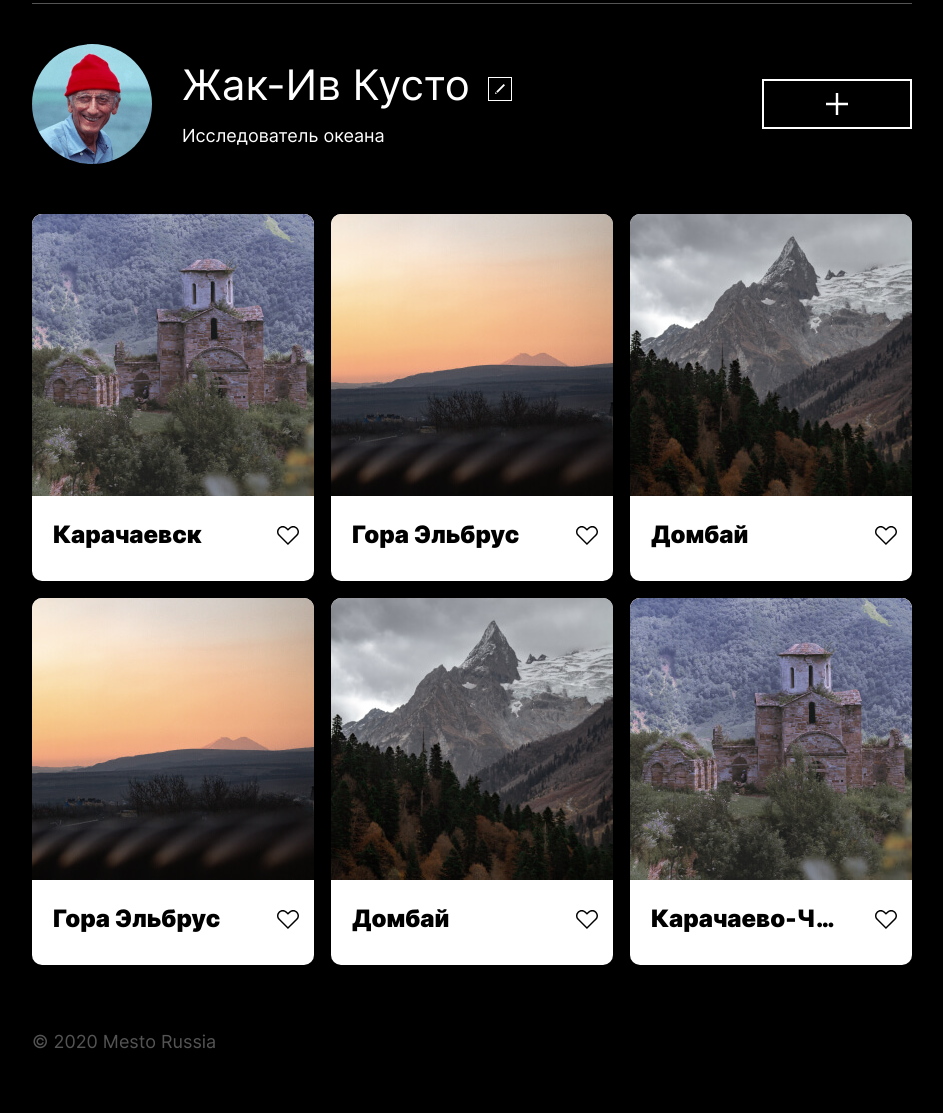
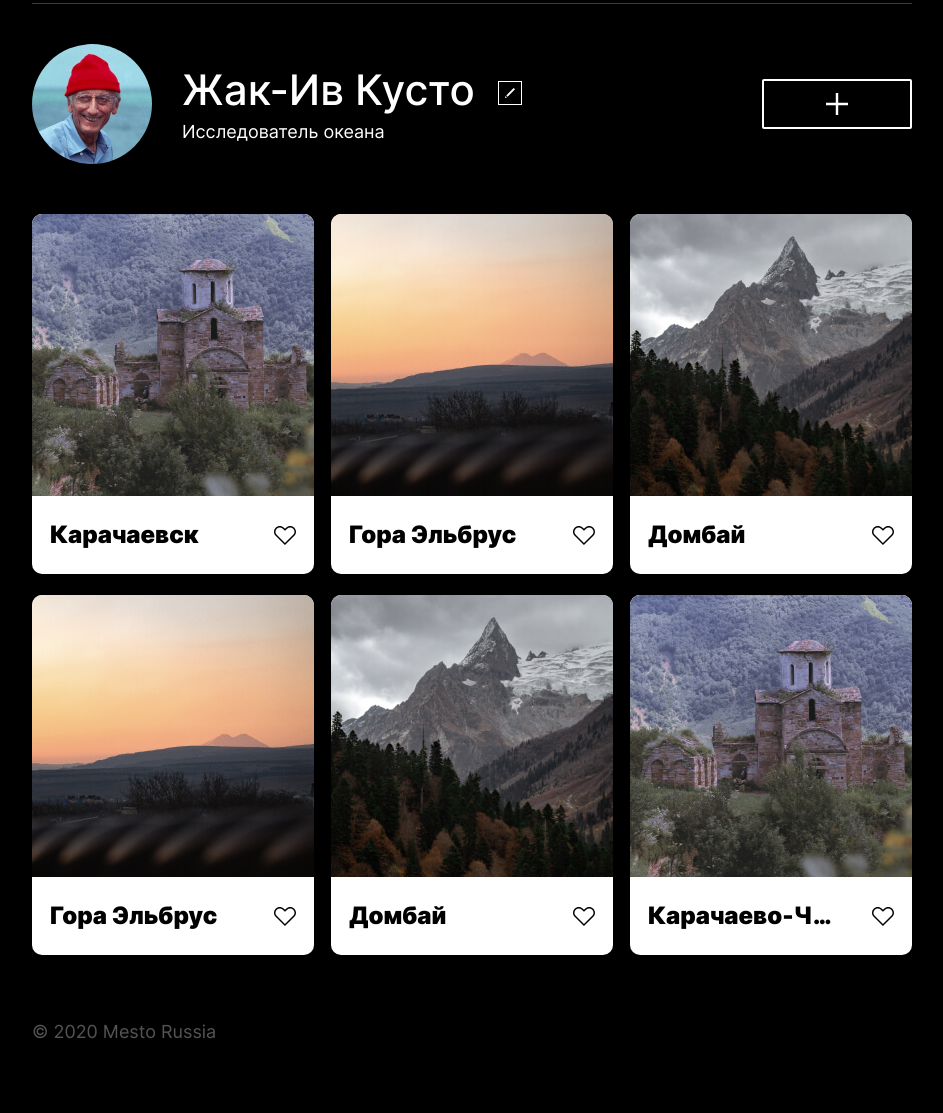
Before and after one commit to iarosch22/mesto-project, a plain HTML site: page index.html in a window 1280 px wide. Shown: the part 119-1232 px from the top of the page, without its empty margins (168-1111 px from the left). Drawn offline with Linux system fonts and the light colour scheme; files whose address does not match are found by name.

Commit message:
add fixies

```diff
--- a/blocks/card/__caption/card__caption.css
+++ b/blocks/card/__caption/card__caption.css
@@ -3,7 +3,7 @@
     justify-content: space-between;
     align-items: center;
     width: 246px;
-    padding-right: 15px;
-    padding-bottom: 31px;
-    padding-left: 21px;
+    padding-right: 24px;
+    padding-bottom: 24px;
+    padding-left: 24px;
 }
--- a/blocks/card/__image/card__image.css
+++ b/blocks/card/__image/card__image.css
@@ -2,4 +2,5 @@
     max-width: 282px;
     border-top-right-radius: 10px;
     border-top-left-radius: 10px;
+    object-fit: cover;
 }
--- a/blocks/card/__like-btn/card__like-btn.css
+++ b/blocks/card/__like-btn/card__like-btn.css
@@ -10,7 +10,7 @@
 }
 
 .card__like-btn:hover {
-    background-image: url(../../../images/heart-hover.svg);
+    opacity: 0.5;
 }
 
 .card__like-btn:active {
--- a/blocks/card/__text/card__text.css
+++ b/blocks/card/__title/card__title.css
@@ -1,4 +1,4 @@
-.card__text {
+.card__title {
     max-width: 195px;
     margin: 0;
     font-size: 24px;
--- a/blocks/cards/cards.css
+++ b/blocks/cards/cards.css
@@ -1,7 +1,14 @@
 .cards {
     padding-top: 50px;
     display: grid;
-    gap: 17px;
+    row-gap: 21px;
+    column-gap: 17px;
     grid-template-columns: repeat(auto-fit, 282px);
     justify-content: center;
 }
+
+@media screen and (max-width: 768px) {
+    .cards {
+        padding-top: 36px;
+    }
+}
--- a/blocks/header/header.css
+++ b/blocks/header/header.css
@@ -1,7 +1,7 @@
 .header {
     padding-top: 45px;
     padding-bottom: 41px;
-    border-bottom: 1px solid #545454;
+    border-bottom: 1px solid rgba(84,84,84, 0.7);
 }
 
 @media screen and (max-width: 1024px) {
--- a/blocks/popup/__container/popup__container.css
+++ b/blocks/popup/__container/popup__container.css
@@ -7,15 +7,14 @@
     padding: 34px 36px 37px;
     opacity: 1;
     width: 430px;
-    height: 330px;
     background: #fff;
+    box-shadow: 0px 0px 25px rgba(0, 0, 0, 0.15);
     border-radius: 10px;
 }
 
 @media screen and (max-width: 768px) {
     .popup__container {
         width: 282px;
-        height: 322px;
         padding: 25px 22px;
         gap: 75px;
     }
--- a/blocks/userbox/__add-btn/userbox__add-btn.css
+++ b/blocks/userbox/__add-btn/userbox__add-btn.css
@@ -6,6 +6,7 @@
     box-sizing: border-box;
     background-color: #000;
     border: 2px solid #fff;
+    border-radius: 2px;
     background-image: url(../../../images/add-btn.svg);
     background-position: center center;
     background-repeat: no-repeat;
@@ -15,6 +16,7 @@
     .userbox__add-btn {
         margin: 0;
         width: 282px;
+        background-size: 16px 16px;
     }
 }
 
--- a/blocks/userbox/__avatar/userbox__avatar.css
+++ b/blocks/userbox/__avatar/userbox__avatar.css
@@ -1,4 +1,5 @@
 .userbox__avatar {
+    object-fit: cover;
     width: 120px;
     height: 120px;
     border-radius: 50%;
--- a/blocks/userbox/__edit-btn/userbox__edit-btn.css
+++ b/blocks/userbox/__edit-btn/userbox__edit-btn.css
@@ -8,9 +8,6 @@
     background-repeat: no-repeat;
     width: 24px;
     height: 24px;
-    position: absolute;
-    right: 0;
-    top: 16px;
 }
 
 .userbox__edit-btn:hover {
@@ -19,7 +16,6 @@
 
 @media screen and (max-width: 768px) {
     .userbox__edit-btn {
-        top: 34px;
         width: 18px;
         height: 18px;
     }
--- a/blocks/userbox/__info/userbox__info.css
+++ b/blocks/userbox/__info/userbox__info.css
@@ -1,14 +1,15 @@
 .userbox__info {
     position: relative;
-    padding-right: 42px;
     display: flex;
-    flex-direction: column;
-    gap: 16px;
+    gap: 23px;
+    align-items: baseline;
 }
 
 @media screen and (max-width: 768px) {
     .userbox__info {
-        padding-top: 26px;
-        padding-bottom: 36px;
+        padding-top: 24px;
+        padding-bottom: 33px;
+        gap: 7px;
+        padding-left: 25px;
     }
 }
--- a/blocks/userbox/__name/userbox__name.css
+++ b/blocks/userbox/__name/userbox__name.css
@@ -1,4 +1,8 @@
 .userbox__name {
+    margin: 0;
+    text-overflow: ellipsis;
+    overflow: hidden;
+    white-space: nowrap;
     margin: 0;
     font-size: 42px;
     font-weight: 500;
--- a/blocks/userbox/__profile/userbox__profile.css
+++ b/blocks/userbox/__profile/userbox__profile.css
@@ -0,0 +1,3 @@
+.userbox__profile {
+
+}
--- a/blocks/userbox/__status/userbox__status.css
+++ b/blocks/userbox/__status/userbox__status.css
@@ -1,4 +1,8 @@
 .userbox__status {
+    padding-top: 7px;
+    text-overflow: ellipsis;
+    overflow: hidden;
+    white-space: nowrap;
     margin: 0;
     font-size: 18px;
     font-weight: 400;
@@ -9,5 +13,6 @@
 @media screen and (max-width: 768px) {
     .userbox__status {
         font-size: 14px;
+        text-align: center;
     }
 }
--- a/fonts/fonts.css
+++ b/fonts/fonts.css
@@ -9,7 +9,7 @@
   @font-face {
     font-family: 'Inter';
     src:
-      url(./Inter/Inter-Regular.woff) format('woff'),
+      url(./Inter/Inter-Medium.woff) format('woff'),
       url(./Inter/Inter-Medium.woff2) format('woff2');
     font-weight: 500;
   }
--- a/index.html
+++ b/index.html
@@ -13,61 +13,63 @@
             <img src="./images/logo.svg" alt="лого Место" class="logo">
         </header>
         <main class="content">
-            <div class="userbox">
+            <section class="userbox">
                 <img src="./images/avatar.png" alt="аватар" class="userbox__avatar">
                 <div class="userbox__profile">
                     <div class="userbox__info">
-                        <p class="userbox__name">Жак-Ив Кусто</p>
-                        <p class="userbox__status">Исследователь океана</p>
-                        <button class="userbox__edit-btn"></button>
+                        <div class="userbox__text">
+                            <h1 class="userbox__name">Жак-Ив Кусто</h1>
+                            <p class="userbox__status">Исследователь океана</p>
+                        </div>
+                        <button class="userbox__edit-btn" type="button"></button>
                     </div>
                 </div>
-                <button class="userbox__add-btn"></button>
-            </div>
-            <div class="cards">
-                <div class="card">
+                <button class="userbox__add-btn" type="button"></button>
+            </section>
+            <section class="cards">
+                <article class="card">
                     <img src="./images/karachaevs.jpg" alt="карачаевск" class="card__image">
                     <div class="card__caption">
-                        <p class="card__text">Карачаевск</p>
-                        <button class="card__like-btn"></button>
+                        <h2 class="card__title">Карачаевск</h2>
+                        <button class="card__like-btn" type="button"></button>
                     </div>
-                </div>
-                <div class="card">
+                </article>
+                <article class="card">
                     <img src="./images/elbrus.jpg" alt="гора эльбрус" class="card__image">
                     <div class="card__caption">
-                        <p class="card__text">Гора Эльбрус</p>
-                        <button class="card__like-btn"></button>
+                        <h2 class="card__title">Гора Эльбрус</h2>
+                        <button class="card__like-btn" type="button"></button>
                     </div>
-                </div>
-                <div class="card">
+                </article>
+                <article class="card">
                     <img src="./images/dombai.jpg" alt="домбай" class="card__image">
                     <div class="card__caption">
-                        <p class="card__text">Домбай</p>
-                        <button class="card__like-btn"></button>
+                        <h2 class="card__title">Домбай</h2>
+                        <button class="card__like-btn" type="button"></button>
                     </div>
-                </div>
-                <div class="card">
+                </article>
+                <article class="card">
                     <img src="./images/elbrus.jpg" alt="гора эльбрус" class="card__image">
                     <div class="card__caption">
-                        <p class="card__text">Гора Эльбрус</p>
-                        <button class="card__like-btn"></button>
+                        <h2 class="card__title">Гора Эльбрус</h2>
+                        <button class="card__like-btn" type="button"></button>
                     </div>
-                </div>
-                <div class="card">
+                </article>
+                <article class="card">
                     <img src="./images/dombai.jpg" alt="домбай" class="card__image">
                     <div class="card__caption">
-                        <p class="card__text">Домбай</p>
-                        <button class="card__like-btn"></button>
+                        <h2 class="card__title">Домбай</h2>
+                        <button class="card__like-btn" type="button"></button>
                     </div>
-                </div>
-                <div class="card">
+                </article>
+                <article class="card">
                     <img src="./images/karachaevs.jpg" alt="карачаевск" class="card__image">
                     <div class="card__caption">
-                        <p class="card__text">Карачаево-Черкессия</p>
-                        <button class="card__like-btn"></button>
+                        <h2 class="card__title">Карачаево-Черкессия</h2>
+                        <button class="card__like-btn" type="button"></button>
                     </div>
-                </div>
-            </div>
+                </article>
+            </section>
         </main>
         <footer class="footer">
             <span class="footer__copyright">&copy; 2020 Mesto Russia</span>
@@ -75,12 +77,12 @@
         <div class="popup">
             <div class="popup__container">
                 <h2 class="popup__title">Редактировать профиль</h2>
-                <form class="form">
-                    <input type="text" name="username" id="username" class="form__item" placeholder="Жак-Ив Кусто">
-                    <input type="text" name="status" id="status" class="form__item" placeholder="Исследователь океана">
+                <form class="form" name="edit-form">
+                    <input type="text" name="username" id="username" class="form__item" placeholder="Введите имя" required>
+                    <input type="text" name="status" id="status" class="form__item" placeholder="Введите профессию" required>
                     <input type="submit" value="Сохранить" class="form__btn">
                 </form>
-                <button class="popup__close-btn"></button>
+                <button class="popup__close-btn" type="button"></button>
             </div>
         </div>
     </div>
--- a/pages/index.css
+++ b/pages/index.css
@@ -21,7 +21,7 @@
 @import url(../blocks/cards/cards.css);
 @import url(../blocks/card/card.css);
 @import url(../blocks/card/__caption/card__caption.css);
-@import url(../blocks/card/__text/card__text.css);
+@import url(../blocks/card/__title/card__title.css);
 @import url(../blocks/card/__like-btn/card__like-btn.css);
 @import url(../blocks/card/__image/card__image.css);
 
@@ -32,7 +32,7 @@
 @import url(../blocks/popup/__container/popup__container.css);
 @import url(../blocks/popup/__title/popup__title.css);
 @import url(../blocks/popup/__close-btn/popup__close-btn.css);
-@import url(../blocks/popup/popup_opened.css);
+@import url(../blocks/popup/_opened/popup_opened.css);
 
 @import url(../blocks/form/form.css);
 @import url(../blocks/form/__item/form__item.css);
```
Also changed, not shown: blocks/popup/_opened/popup_opened.css (renamed from blocks/popup/popup_opened.css).
